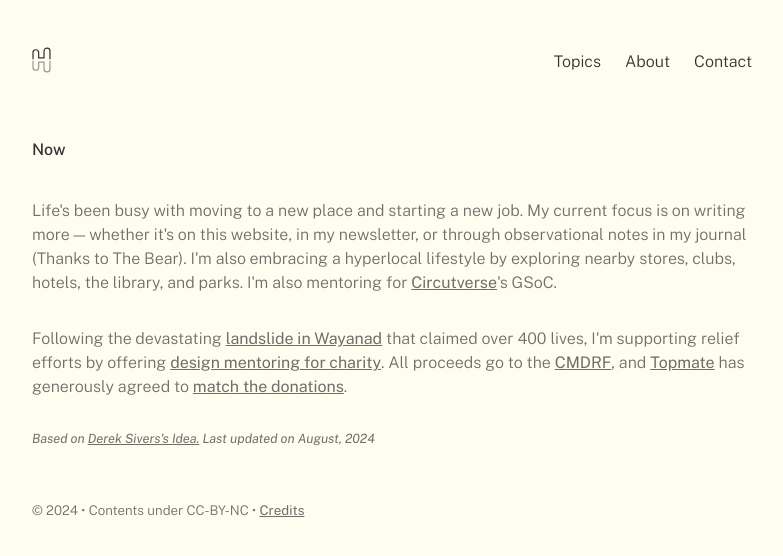
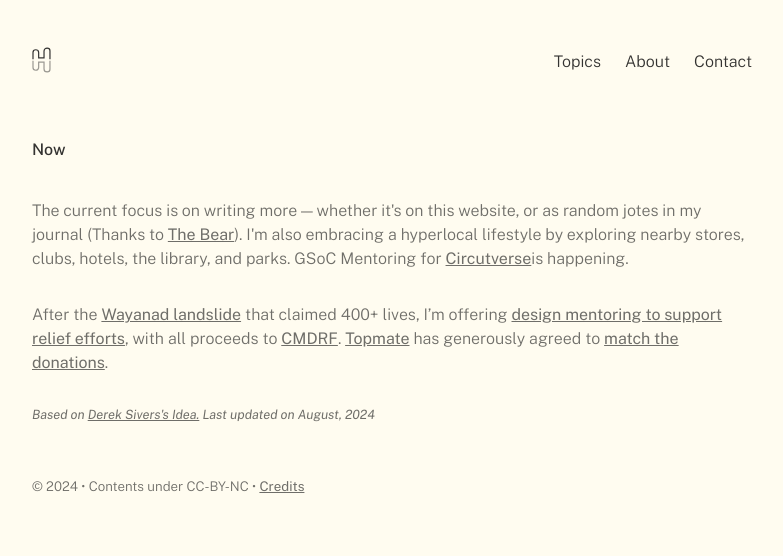
Before and after one commit to hfactor/hiran.in, a Jekyll site: the page built from pages/now.md, in a window 1280 px wide. Shown: the top 556 px of the page, without its empty margins (248-1031 px from the left). Built offline with Jekyll 4.4.1, drawn with Linux system fonts in a browser that asks for light colours; some web fonts are replaced.

Commit message:
Updated Now

```diff
--- a/pages/now.md
+++ b/pages/now.md
@@ -2,9 +2,9 @@
 layout: Static
 permalink: /now
 title: Now
-date: 2024-08-08
+date: 2024-08-17
 description: On current focuses, projects and activities. Thanks to <a href="nownownow.com/about">Derek Sivers</a> for the concept!
 ---
-Life's been busy with moving to a new place and starting a new job. My current focus is on writing more — whether it's on this website, in my newsletter, or through observational notes in my journal (Thanks to The Bear). I'm also embracing a hyperlocal lifestyle by exploring nearby stores, clubs, hotels, the library, and parks.  I'm also mentoring for [Circutverse](summerofcode.withgoogle.com/programs/2024/organizations/circuitverseorg)'s GSoC.
+The current focus is on writing more — whether it's on this website, or as random jotes in my journal (Thanks to [The Bear](en.wikipedia.org/wiki/the_bear_(tv_series))). I'm also embracing a hyperlocal lifestyle by exploring nearby stores, clubs, hotels, the library, and parks. GSoC Mentoring for [Circutverse](summerofcode.withgoogle.com/programs/2024/organizations/circuitverseorg)is happening.
 
-Following the devastating [landslide in Wayanad](https://economictimes.indiatimes.com/defaultinterstitial.cms) that claimed over 400 lives, I'm supporting relief efforts by offering [design mentoring for charity](https://topmate.io/hiran/1125737). All proceeds go to the [CMDRF](https://donation.cmdrf.kerala.gov.in/), and [Topmate](https://topmate.io/) has generously agreed to [match the donations](https://x.com/topmateHQ/status/1819727016062791847).
+After the [Wayanad landslide](https://economictimes.indiatimes.com/defaultinterstitial.cms) that claimed 400+ lives, I’m offering [design mentoring to support relief efforts](https://topmate.io/hiran/1125737), with all proceeds to [CMDRF](https://donation.cmdrf.kerala.gov.in/). [Topmate](https://topmate.io/) has generously agreed to [match the donations](https://x.com/topmateHQ/status/1819727016062791847).
```
Also changed, not shown: 1 other file.
